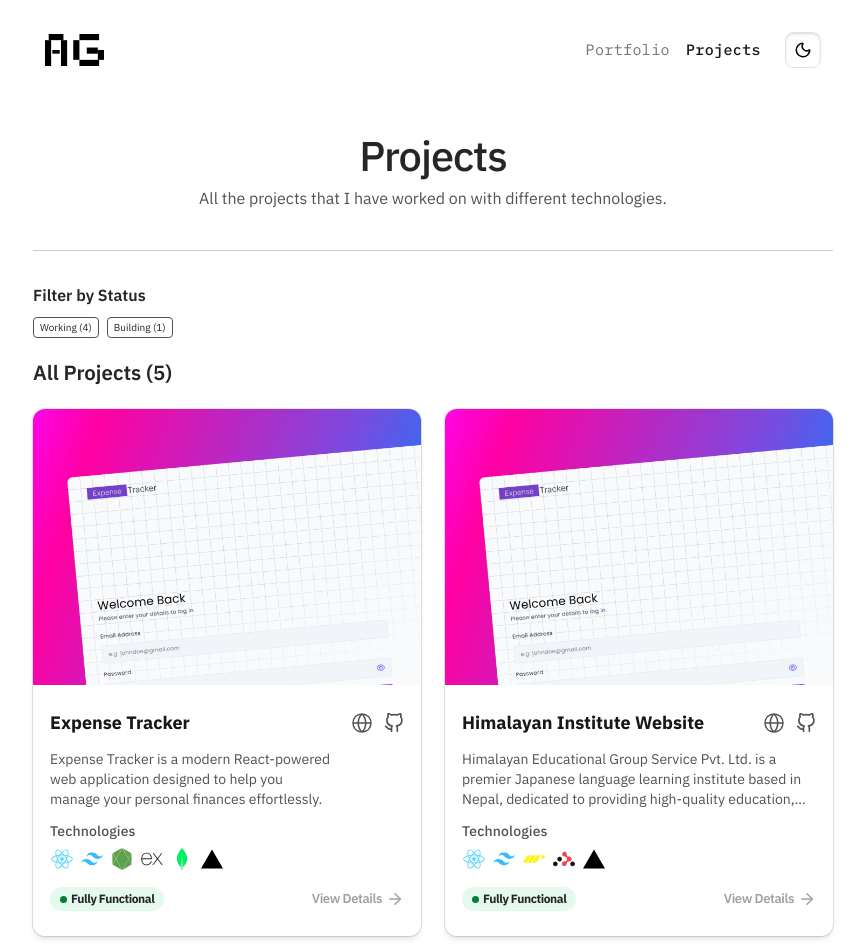
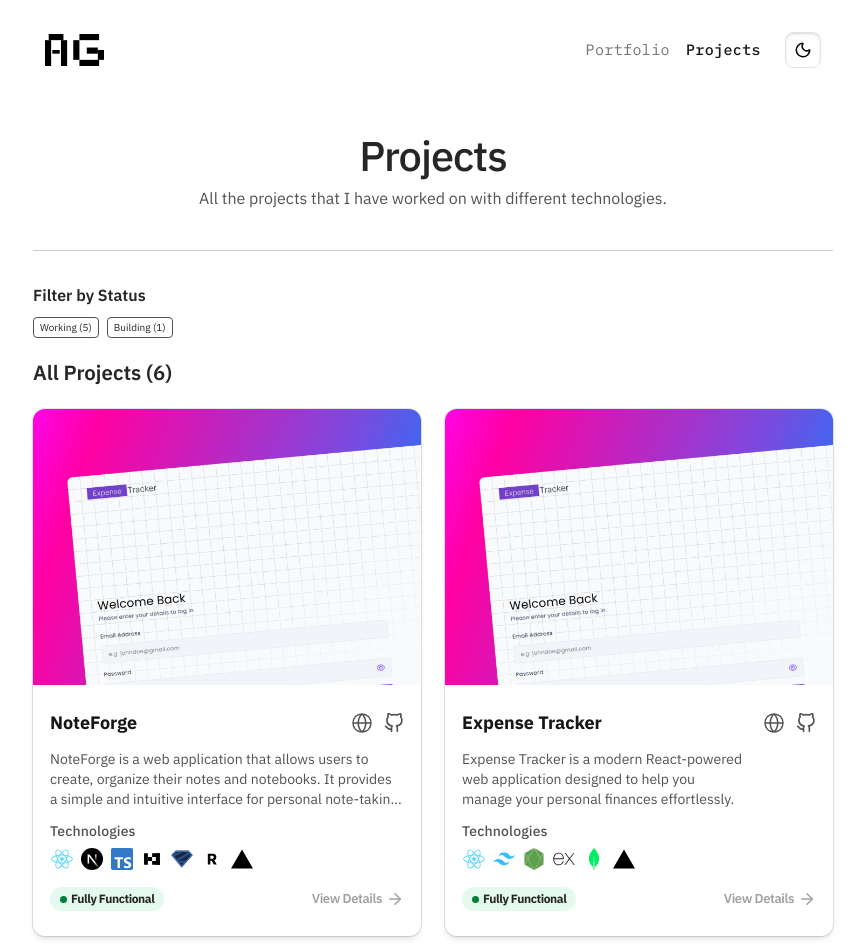
Before and after one commit to AnishGane/personal-portfolio, a React (Vite) app: page /projects in a window 1280 px wide. Shown: the top 952 px of the page, without its empty margins (207-1072 px from the left). Built offline with nearby package versions, Linux system fonts and the light colour scheme.

Commit message:
Refactor ProjectCard to streamline technology display by limiting the number of technologies shown per category. Update Data constants to include a new project, NoteForge, with detailed descriptions and technology stacks. Remove unused techDescription fields for clarity in ProjectItem structure.

```diff
--- a/src/components/Projects/ProjectCard.tsx
+++ b/src/components/Projects/ProjectCard.tsx
@@ -9,11 +9,6 @@ import { Link } from 'react-router-dom';
 import { slugify } from '@/utils/helper';
 
 const ProjectCard = ({ item }: { item: ProjectItemProps }) => {
-  const allIcons = item.technologies.flatMap((category) =>
-    category.stack.map((tech) => tech?.icon)
-  );
-  console.log(allIcons);
-
   const nameSlug = slugify(item.name);
   return (
     <div
@@ -67,6 +62,7 @@ const ProjectCard = ({ item }: { item: ProjectItemProps }) => {
           {item.technologies.map((category) =>
             category.stack
               .filter((tech) => tech.icon)
+              .slice(0, 3) // Every category's 3 technologies
               .map((tech, index) => (
                 <TechnologyList
                   key={`${category.category}-${index}`}
--- a/src/components/constant/Data.tsx
+++ b/src/components/constant/Data.tsx
@@ -15,6 +15,13 @@ import { Github, Instagram, Mail } from 'lucide-react';
 import { RiTwitterXFill } from 'react-icons/ri';
 import { PiLinkedinLogo } from 'react-icons/pi';
 import NextLogo from '../icons/NextLogo';
+import ShadcnLogo from '../icons/Shadcn';
+import NuqsLogo from '../icons/NuqsLogo';
+import BetterAuthLogo from '../icons/BetterAuth';
+import ZodLogo from '../icons/ZodLogo';
+import ResendLogo from '../icons/ResendLogo';
+import { SiTypescript } from 'react-icons/si';
+import TypeScriptLogo from '../icons/TypeScript';
 
 export const navList: NavItem[] = [
   { id: 1, label: 'Portfolio', path: '/' },
@@ -90,6 +97,108 @@ export const SocialLinkItem: SocialLinkProp[] = [
 export const ProjectItem: ProjectItemProps[] = [
   {
     id: 1,
+    name: 'NoteForge',
+    subName: 'NoteForge: Your Personal Notebook App',
+    image: '/Images/Project1_Image.png',
+    url: 'https://noteforge-chi.vercel.app/',
+    repoLink: 'https://github.com/AnishGane/Noteforge',
+    description:
+      'NoteForge is a web application that allows users to create, organize their notes and notebooks. It provides a simple and intuitive interface for personal note-taking and task management.',
+    status: 'Working',
+    technologies: [
+      {
+        category: 'Frontend',
+        stack: [
+          {
+            icon: <ReactLogo />,
+            label: 'React',
+          },
+          {
+            icon: <NextLogo />,
+            label: 'Next.js',
+          },
+          {
+            icon: <TypeScriptLogo />,
+            label: 'TypeScript',
+          },
+          {
+            icon: <TailwindCSS />,
+            label: 'Tailwind CSS',
+          },
+          {
+            label: 'Sooner',
+          },
+          {
+            icon: <ShadcnLogo />,
+            label: 'Shadcn (UI Library)',
+          },
+          {
+            icon: <NuqsLogo />,
+            label: 'Nuqs (URL query state management)',
+          },
+          {
+            icon: <MotionLogo />,
+            label: 'Motion',
+          },
+          {
+            label: 'Tiptap (Rich Text Editor)',
+          },
+        ],
+      },
+      {
+        category: 'Backend',
+        stack: [
+          {
+            icon: <BetterAuthLogo />,
+            label: 'BetterAuth',
+          },
+          {
+            icon: <ZodLogo />,
+            label: 'Zod',
+          },
+          {
+            icon: <ResendLogo />,
+            label: 'Resend',
+          },
+          {
+            icon: <MongoDB />,
+            label: 'MongoDB',
+          },
+        ],
+      },
+      {
+        category: 'Deployment',
+        stack: [
+          {
+            icon: <Vercel />,
+            label: 'Vercel',
+          },
+        ],
+      },
+    ],
+    timeline: '12 days',
+    Role: 'Full Stack',
+    Team: 'Solo',
+    itemData: {
+      Overview:
+        'NoteForge is a web application that allows users to create, organize their notes and notebooks. It provides a simple and intuitive interface for personal note-taking and task management.',
+      Features: [
+        'Secure User Authentication using Better Auth',
+        'User can add notebooks and the notes inside them using Tiptap',
+        'User can create, update, and delete notebooks and notes',
+        'Search the Notebook and Notes with the help of Nuqs',
+      ],
+      ProblemStatement:
+        'As a desired of learning Next.js 16 and Better Auth, I have created this project for better implementation of Better Auth Session and email verification and much more features with the help of Next.js 16.',
+      FuturePlan: [
+        'Improve the UI/UX and add more features',
+        'Add SSO and social login',
+        'Implement and fix more features of TipTap',
+      ],
+    },
+  },
+  {
+    id: 2,
     name: 'Expense Tracker',
     subName: 'Expense Tracker: Track Your Expenses Effortlessly',
     image: '/Images/Project1_Image.png',
@@ -105,28 +214,19 @@ export const ProjectItem: ProjectItemProps[] = [
           {
             icon: <ReactLogo />,
             label: 'React',
-            techDescription:
-              'A popular JavaScript library for building component-based user interfaces.',
           },
           {
             icon: <TailwindCSS />,
             label: 'Tailwind CSS',
-            techDescription:
-              'A utility-first CSS framework for rapidly building custom user interfaces.',
           },
           {
             label: 'React Hot Toast',
-            techDescription:
-              'A lightweight React notification library for displaying toast messages.',
           },
           {
             label: 'Recharts',
-            techDescription: 'A composable charting library built on React for data visualization.',
           },
           {
             label: 'Emoji React Picker',
-            techDescription:
-              'A reusable React component that allows users to select and insert emojis.',
           },
         ],
       },
@@ -136,24 +236,17 @@ export const ProjectItem: ProjectItemProps[] = [
           {
             icon: <NodeJS />,
             label: 'Node.js',
-            techDescription:
-              'A JavaScript runtime environment that executes code outside the browser.',
           },
           {
             icon: <ExpessJS />,
             label: 'Express.js',
-            techDescription: 'A fast, minimalist web framework for building APIs with Node.js.',
           },
           {
             icon: <MongoDB />,
             label: 'MongoDB',
-            techDescription:
-              'A NoSQL document-oriented database for storing and managing application data.',
           },
           {
             label: 'Cloudinary & Multer',
-            techDescription:
-              'A cloud-based media management service for storing and serving images and files.',
           },
         ],
       },
@@ -163,8 +256,6 @@ export const ProjectItem: ProjectItemProps[] = [
           {
             icon: <Vercel />,
             label: 'Vercel',
-            techDescription:
-              'A cloud platform for deploying and hosting frontend and full-stack applications.',
           },
         ],
       },
@@ -196,7 +287,7 @@ export const ProjectItem: ProjectItemProps[] = [
     },
   },
   {
-    id: 2,
+    id: 3,
     name: 'Himalayan Institute Website',
     subName: 'Himalayan Institute Website: Himalayan Educational Group Service Pvt. Ltd.',
     image: '/Images/Project1_Image.png',
@@ -212,33 +303,24 @@ export const ProjectItem: ProjectItemProps[] = [
           {
             icon: <ReactLogo />,
             label: 'React',
-            techDescription:
-              'A popular JavaScript library for building component-based user interfaces.',
           },
           {
             icon: <TailwindCSS />,
             label: 'Tailwind CSS',
-            techDescription:
-              'A utility-first CSS framework for rapidly building custom user interfaces.',
           },
           {
             icon: <MotionLogo />,
             label: 'Motion',
-            techDescription: 'A motion library for React that provides animation capabilities.',
           },
           {
             icon: <ReactRouter />,
             label: 'React Router',
-            techDescription: 'A library for declarative routing in React.',
           },
           {
             label: 'Imgix',
-            techDescription:
-              'A cloud-based media management service for storing and serving images and files.',
           },
           {
             label: 'EmailJS',
-            techDescription: 'A JavaScript library for sending emails using SMTP.',
           },
         ],
       },
@@ -248,8 +330,6 @@ export const ProjectItem: ProjectItemProps[] = [
           {
             icon: <Vercel />,
             label: 'Vercel',
-            techDescription:
-              'A cloud platform for deploying and hosting frontend and full-stack applications.',
           },
         ],
       },
@@ -271,7 +351,7 @@ export const ProjectItem: ProjectItemProps[] = [
     },
   },
   {
-    id: 3,
+    id: 4,
     name: 'SoftStitch Ecommerce',
     subName: 'SoftStitch Ecommerce: A full-stack e-commerce platform',
     image: '/Images/Project1_Image.png',
@@ -287,32 +367,23 @@ export const ProjectItem: ProjectItemProps[] = [
           {
             icon: <ReactLogo />,
             label: 'React',
-            techDescription:
-              'A popular JavaScript library for building component-based user interfaces.',
           },
           {
             icon: <TailwindCSS />,
             label: 'Tailwind CSS',
-            techDescription:
-              'A utility-first CSS framework for rapidly building custom user interfaces.',
           },
           {
             label: 'React Hot Toast',
-            techDescription:
-              'A lightweight React notification library for displaying toast messages.',
           },
           {
             icon: <ReactRouter />,
             label: 'React Router',
-            techDescription: 'A library for declarative routing in React.',
           },
           {
             label: 'Motion',
-            techDescription: 'A motion library for React that provides animation capabilities.',
           },
           {
             label: 'Axios',
-            techDescription: 'A promise-based HTTP client for making HTTP requests in JavaScript.',
           },
         ],
       },
@@ -322,29 +393,20 @@ export const ProjectItem: ProjectItemProps[] = [
           {
             icon: <NodeJS />,
             label: 'Node.js',
-            techDescription:
-              'A JavaScript runtime environment that executes code outside the browser.',
           },
           {
             icon: <ExpessJS />,
             label: 'Express.js',
-            techDescription: 'A fast, minimalist web framework for building APIs with Node.js.',
           },
           {
             icon: <MongoDB />,
             label: 'MongoDB',
-            techDescription:
-              'A NoSQL document-oriented database for storing and managing application data.',
           },
           {
             label: 'Cloudinary & Multer',
-            techDescription:
-              'A cloud-based media management service for storing and serving images and files.',
           },
           {
             label: 'Bcrypt',
-            techDescription:
-              'A library for securely hashing passwords and salts in Node.js applications.',
           },
         ],
       },
@@ -354,8 +416,6 @@ export const ProjectItem: ProjectItemProps[] = [
           {
             icon: <Vercel />,
             label: 'Vercel',
-            techDescription:
-              'A cloud platform for deploying and hosting frontend and full-stack applications.',
           },
         ],
       },
@@ -392,7 +452,7 @@ export const ProjectItem: ProjectItemProps[] = [
     },
   },
   {
-    id: 4,
+    id: 5,
     name: 'AI Background Removal',
     subName: 'AI Background Removal: Remove Background from Image using AI',
     image: '/Images/Project1_Image.png',
@@ -408,23 +468,16 @@ export const ProjectItem: ProjectItemProps[] = [
           {
             icon: <ReactLogo />,
             label: 'React',
-            techDescription:
-              'A popular JavaScript library for building component-based user interfaces.',
           },
           {
             icon: <TailwindCSS />,
             label: 'Tailwind CSS',
-            techDescription:
-              'A utility-first CSS framework for rapidly building custom user interfaces.',
           },
           {
             label: 'Axios',
-            techDescription: 'A promise-based HTTP client for making HTTP requests in JavaScript.',
           },
           {
             label: 'PicWish API',
-            techDescription:
-              'An image processing API that allows users to remove backgrounds from images.',
           },
         ],
       },
@@ -433,8 +486,6 @@ export const ProjectItem: ProjectItemProps[] = [
         stack: [
           {
             label: 'Render',
-            techDescription:
-              'A cloud platform for deploying and hosting frontend and full-stack applications.',
           },
         ],
       },
@@ -461,7 +512,7 @@ export const ProjectItem: ProjectItemProps[] = [
     },
   },
   {
-    id: 5,
+    id: 6,
     name: 'Smart Inventory & Sales Management System',
     subName: 'SISMS: Manage Inventory and Sales',
     image: '/Images/Project1_Image.png',
@@ -477,28 +528,19 @@ export const ProjectItem: ProjectItemProps[] = [
           {
             icon: <ReactLogo />,
             label: 'React',
-            techDescription:
-              'A popular JavaScript library for building component-based user interfaces.',
           },
           {
             icon: <TailwindCSS />,
             label: 'Tailwind CSS',
-            techDescription:
-              'A utility-first CSS framework for rapidly building custom user interfaces.',
           },
           {
             label: 'React Hot Toast',
-            techDescription:
-              'A lightweight React notification library for displaying toast messages.',
           },
           {
             label: 'Recharts',
-            techDescription: 'A composable charting library built on React for data visualization.',
           },
           {
             label: 'Emoji React Picker',
-            techDescription:
-              'A reusable React component that allows users to select and insert emojis.',
           },
         ],
       },
@@ -508,24 +550,17 @@ export const ProjectItem: ProjectItemProps[] = [
           {
             icon: <NodeJS />,
             label: 'Node.js',
-            techDescription:
-              'A JavaScript runtime environment that executes code outside the browser.',
           },
           {
             icon: <ExpessJS />,
             label: 'Express.js',
-            techDescription: 'A fast, minimalist web framework for building APIs with Node.js.',
           },
           {
             icon: <MongoDB />,
             label: 'MongoDB',
-            techDescription:
-              'A NoSQL document-oriented database for storing and managing application data.',
           },
           {
             label: 'Cloudinary & Multer',
-            techDescription:
-              'A cloud-based media management service for storing and serving images and files.',
           },
         ],
       },
@@ -535,8 +570,6 @@ export const ProjectItem: ProjectItemProps[] = [
           {
             icon: <Vercel />,
             label: 'Vercel',
-            techDescription:
-              'A cloud platform for deploying and hosting frontend and full-stack applications.',
           },
         ],
       },
--- /dev/null
+++ b/src/components/icons/BetterAuth.tsx
@@ -0,0 +1,11 @@
+import type { SVGProps } from 'react';
+const BetterAuthLogo = (props: SVGProps<SVGSVGElement>) => (
+  <svg fill="none" viewBox="0 0 500 500" {...props}>
+    <path fill="#fff" d="M0 0h500v500H0z" />
+    <path fill="#000" d="M69 121h86.988v259H69zM337.575 121H430v259h-92.425z" />
+    <path fill="#000" d="M427.282 121v83.456h-174.52V121zM430 296.544V380H252.762v-83.456z" />
+    <path fill="#000" d="M252.762 204.455v92.089h-96.774v-92.089z" />
+  </svg>
+);
+
+export default BetterAuthLogo;
--- /dev/null
+++ b/src/components/icons/NuqsLogo.tsx
@@ -0,0 +1,15 @@
+import type { SVGProps } from 'react';
+const NuqsLogo = (props: SVGProps<SVGSVGElement>) => (
+  <svg fill="none" viewBox="0 0 128 128" {...props}>
+    <path
+      fill="#fff"
+      d="M64 0a64 64 0 0 1 64 64 64 64 0 0 1-64 64A64 64 0 0 1 0 64 64 64 0 0 1 64 0"
+    />
+    <path
+      fill="#000"
+      d="m35.524 25.45.42 9.36-1.14-.42q.66-5.1 3.42-7.38t7.02-2.28q5.16 0 8.04 3.24 2.94 3.24 2.94 8.82v20.46h-9.06V39.79q0-2.76-.48-4.44-.42-1.68-1.5-2.52-1.08-.9-2.88-.9-2.88 0-4.38 1.98-1.44 1.98-1.44 5.88v17.46h-9.12v-31.8zm57.831 31.8-.36-9.18 1.14.42q-.66 4.98-3.42 7.26-2.76 2.22-6.9 2.22-5.1 0-7.98-3.24t-2.88-8.82V25.45h9.12v17.46q0 2.76.42 4.44t1.44 2.58q1.08.84 2.88.84 2.76 0 4.2-1.98 1.5-1.98 1.5-5.88V25.45h9.06v31.8zm-36.568 13.2v40.8h-9.12v-15.6l.78.48q-.78 2.22-2.22 3.78-1.44 1.5-3.42 2.28t-4.38.78q-4.32 0-7.44-2.16-3.06-2.22-4.62-5.94-1.5-3.78-1.5-8.52t1.5-8.46q1.56-3.78 4.62-5.94 3.12-2.22 7.44-2.22 3.72 0 6.3 1.74t3.78 5.04l-.66.54.24-6.6zm-9.3 20.82q.78-2.22.78-4.92 0-2.64-.78-4.8-.78-2.22-2.4-3.54-1.56-1.38-3.84-1.38-3.42 0-5.28 2.82-1.8 2.76-1.8 6.9 0 4.2 1.8 6.96 1.86 2.76 5.28 2.76 2.28 0 3.84-1.32 1.62-1.32 2.4-3.48m46.245-10.5q-.36-2.16-2.04-3.42-1.62-1.32-3.72-1.32t-3.42 1.02-1.26 2.7q.06 1.62 1.62 2.52 1.56.84 4.2 1.32 4.92.78 7.92 1.98 3 1.14 4.5 3.06 1.56 1.92 1.56 4.92 0 3.12-1.86 5.22-1.8 2.1-4.98 3.18-3.18 1.02-7.32 1.02-4.62 0-8.1-1.26-3.42-1.32-5.4-3.72-1.98-2.46-2.22-5.82l9.12-.48q.3 1.56 1.08 2.7.84 1.08 2.16 1.68 1.38.54 3.18.54 2.04 0 3.54-.78 1.5-.84 1.5-2.46-.06-1.08-.72-1.8-.6-.72-1.62-1.08-.96-.36-2.64-.72-.48-.06-1.2-.24-4.86-.96-7.74-2.04-2.82-1.14-4.38-2.94-1.56-1.86-1.56-4.74 0-3.12 1.68-5.4 1.74-2.28 4.98-3.48 3.24-1.26 7.74-1.26 6 0 9.84 2.88 3.84 2.82 4.68 7.86z"
+    />
+  </svg>
+);
+
+export default NuqsLogo;
--- /dev/null
+++ b/src/components/icons/ResendLogo.tsx
@@ -0,0 +1,12 @@
+import type { SVGProps } from 'react';
+const ResendLogo = (props: SVGProps<SVGSVGElement>) => (
+  <svg viewBox="0 0 600 600" fill="none" {...props}>
+    <path
+      d="M186 447.471V154H318.062C336.788 154 353.697 158.053 368.79 166.158C384.163 174.263 396.181 185.443 404.845 199.698C413.51 213.672 417.842 229.604 417.842 247.491C417.842 265.938 413.51 282.568 404.845 297.381C396.181 311.915 384.302 323.375 369.209 331.759C354.117 340.144 337.067 344.337 318.062 344.337H253.917V447.471H186ZM348.667 447.471L274.041 314.99L346.99 304.509L430 447.471H348.667ZM253.917 289.835H311.773C319.04 289.835 325.329 288.298 330.639 285.223C336.229 281.869 340.421 277.258 343.216 271.388C346.291 265.519 347.828 258.811 347.828 251.265C347.828 243.718 346.151 237.15 342.797 231.56C339.443 225.691 334.552 221.219 328.124 218.144C321.975 215.07 314.428 213.533 305.484 213.533H253.917V289.835Z"
+      fill="white"
+      className="fill-black dark:fill-white"
+    />
+  </svg>
+);
+
+export default ResendLogo;
--- /dev/null
+++ b/src/components/icons/Shadcn.tsx
@@ -0,0 +1,15 @@
+import type { SVGProps } from 'react';
+const ShadcnLogo = (props: SVGProps<SVGSVGElement>) => (
+  <svg viewBox="0 0 256 256" {...props}>
+    <path fill="none" d="M0 0h256v256H0z" />
+    <path
+      fill="none"
+      className="stroke-black dark:stroke-white"
+      strokeWidth="25"
+      strokeLinecap="round"
+      d="M208 128l-80 80M192 40L40 192"
+    />
+  </svg>
+);
+
+export default ShadcnLogo;
--- /dev/null
+++ b/src/components/icons/TypeScript.tsx
@@ -0,0 +1,15 @@
+import type { SVGProps } from 'react';
+const TypeScriptLogo = (props: SVGProps<SVGSVGElement>) => (
+  <svg viewBox="0 0 256 256" preserveAspectRatio="xMidYMid " {...props}>
+    <path
+      d="M20 0h216c11.046 0 20 8.954 20 20v216c0 11.046-8.954 20-20 20H20c-11.046 0-20-8.954-20-20V20C0 8.954 8.954 0 20 0Z"
+      fill="#3178C6"
+    />
+    <path
+      d="M150.518 200.475v27.62c4.492 2.302 9.805 4.028 15.938 5.179 6.133 1.151 12.597 1.726 19.393 1.726 6.622 0 12.914-.633 18.874-1.899 5.96-1.266 11.187-3.352 15.678-6.257 4.492-2.906 8.048-6.704 10.669-11.394 2.62-4.689 3.93-10.486 3.93-17.391 0-5.006-.749-9.394-2.246-13.163a30.748 30.748 0 0 0-6.479-10.055c-2.821-2.935-6.205-5.567-10.149-7.898-3.945-2.33-8.394-4.531-13.347-6.602-3.628-1.497-6.881-2.949-9.761-4.359-2.879-1.41-5.327-2.848-7.342-4.316-2.016-1.467-3.571-3.021-4.665-4.661-1.094-1.64-1.641-3.495-1.641-5.567 0-1.899.489-3.61 1.468-5.135s2.362-2.834 4.147-3.927c1.785-1.094 3.973-1.942 6.565-2.547 2.591-.604 5.471-.906 8.638-.906 2.304 0 4.737.173 7.299.518 2.563.345 5.14.877 7.732 1.597a53.669 53.669 0 0 1 7.558 2.719 41.7 41.7 0 0 1 6.781 3.797v-25.807c-4.204-1.611-8.797-2.805-13.778-3.582-4.981-.777-10.697-1.165-17.147-1.165-6.565 0-12.784.705-18.658 2.115-5.874 1.409-11.043 3.61-15.506 6.602-4.463 2.993-7.99 6.805-10.582 11.437-2.591 4.632-3.887 10.17-3.887 16.615 0 8.228 2.375 15.248 7.127 21.06 4.751 5.811 11.963 10.731 21.638 14.759a291.458 291.458 0 0 1 10.625 4.575c3.283 1.496 6.119 3.049 8.509 4.66 2.39 1.611 4.276 3.366 5.658 5.265 1.382 1.899 2.073 4.057 2.073 6.474a9.901 9.901 0 0 1-1.296 4.963c-.863 1.524-2.174 2.848-3.93 3.97-1.756 1.122-3.945 1.999-6.565 2.632-2.62.633-5.687.95-9.2.95-5.989 0-11.92-1.05-17.794-3.151-5.875-2.1-11.317-5.25-16.327-9.451Zm-46.036-68.733H140V109H41v22.742h35.345V233h28.137V131.742Z"
+      fill="#FFF"
+    />
+  </svg>
+);
+
+export default TypeScriptLogo;
--- /dev/null
+++ b/src/components/icons/ZodLogo.tsx
@@ -0,0 +1,35 @@
+import type { SVGProps } from 'react';
+const ZodLogo = (props: SVGProps<SVGSVGElement>) => (
+  <svg xmlnsXlink="http://www.w3.org/1999/xlink" viewBox="0 0 256 203" {...props}>
+    <defs>
+      <filter
+        id="zod__a"
+        width="105.2%"
+        height="106.5%"
+        x="-2.2%"
+        y="-2.8%"
+        filterUnits="objectBoundingBox"
+      >
+        <feOffset dx="1" dy="1" in="SourceAlpha" result="shadowOffsetOuter1" />
+        <feGaussianBlur in="shadowOffsetOuter1" result="shadowBlurOuter1" stdDeviation="2" />
+        <feColorMatrix in="shadowBlurOuter1" values="0 0 0 0 0 0 0 0 0 0 0 0 0 0 0 0 0 0 0.36 0" />
+      </filter>
+      <path
+        id="zod__b"
+        d="M200.42 0H53.63L0 53.355l121.76 146.624 9.714-10.9L252 53.857 200.42 0Zm-5.362 12.562 39.84 41.6-112.8 126.558L17 54.162l41.815-41.6h136.243Z"
+      />
+    </defs>
+    <path fill="#18253F" d="M60.816 14.033h136.278l39.933 41.69-112.989 126.554L18.957 55.724z" />
+    <path fill="#274D82" d="M151.427 152.386H98.013l-24.124-29.534 68.364-.002.002-4.19h39.078z" />
+    <path
+      fill="#274D82"
+      d="m225.56 43.834-147.382 85.09-19.226-24.051 114.099-65.877-2.096-3.631 30.391-17.546zM146.596 14.075 35.93 77.968 18.719 56.483l74.095-42.78z"
+    />
+    <g transform="translate(2 1.51)">
+      <use xlinkHref="#zod__b" filter="url(#zod__a)" />
+      <use xlinkHref="#zod__b" fill="#3068B7" />
+    </g>
+  </svg>
+);
+
+export default ZodLogo;
--- a/src/types/index.ts
+++ b/src/types/index.ts
@@ -28,7 +28,6 @@ export type HeadingProps = {
 type TechnologyStackItem = {
   icon?: JSX.Element;
   label: string;
-  techDescription?: string;
 };
 
 type TechnologyCategory = {
```
